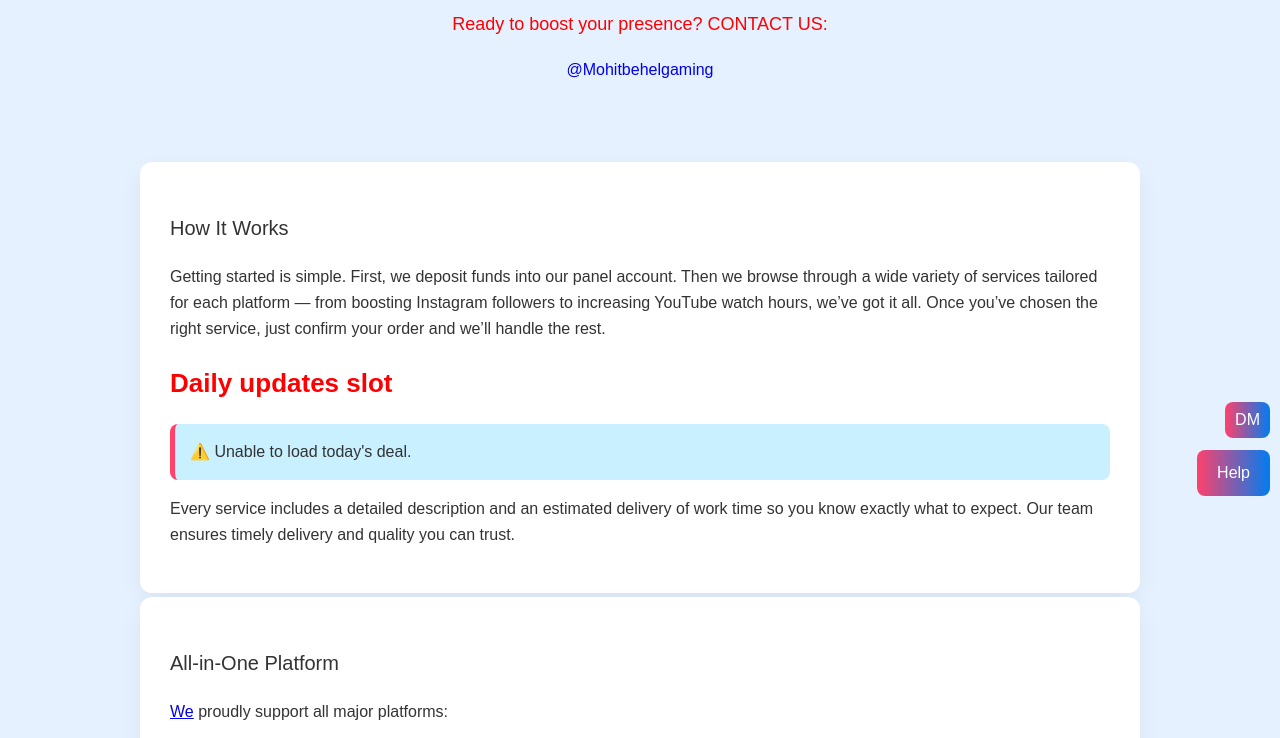
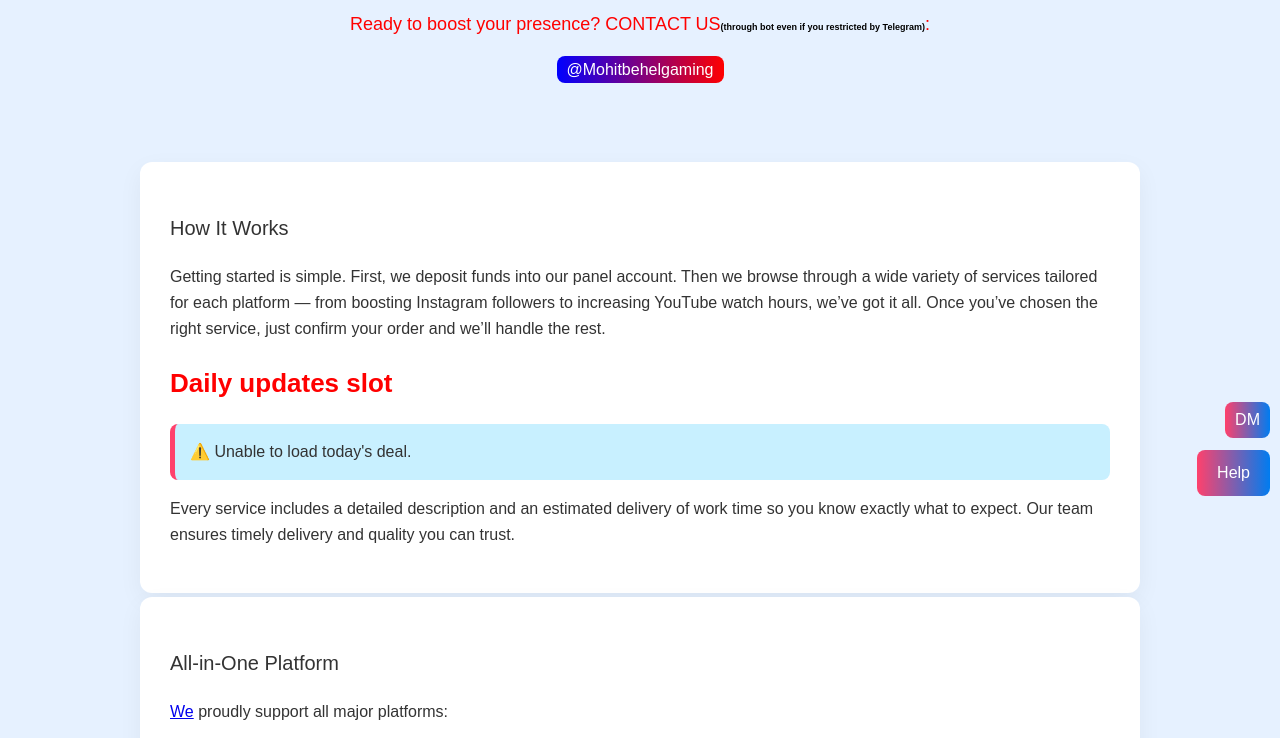
Before and after one commit to Jarvis123563/Social.com, a plain HTML site: page index.html in a window 1280 px wide. Shown: the part 270-1008 px from the top of the page. Drawn offline with Linux system fonts and the light colour scheme; no server answers.

Commit message:
Update index.html

```diff
--- a/index.html
+++ b/index.html
@@ -145,8 +145,9 @@
   </header>
 
   <div style="text-align:center; margin: 20px auto;">
-    <p style="color:red; font-size: 18px; ">Ready to boost your presence? CONTACT US:</p>
-    <a href="https://t.me/Mohitbehelgaming" target="_blank" style="font-size: 16px; text-decoration:none;">@Mohitbehelgaming</a>
+    <p style="color:red; font-size: 18px; ">Ready to boost your presence? CONTACT US<strong style="color:black; font-size:9px;">(through bot even if you restricted by Telegram)</strong>:</p>
+    <a href="https://t.me/Mohitbadmashbot"
+   style=" background: linear-gradient(to right, blue,red); color: white; padding: 5px 10px; border-radius: 8px; font-size: 16px; font-weight: 500; text-decoration: none; font-family: 'Poppins', sans-serif; cursor: pointer;" >@Mohitbehelgaming</a>
   </div>
  <a href="Help1.html"
    style="position: fixed; top: 90vh; right: 10px; z-index: 9999; background: linear-gradient(to right, #ff416c, #007cf0); color: white; padding: 10px 20px; border-radius: 8px; font-size: 16px; font-weight: 500; text-decoration: none; font-family: 'Poppins', sans-serif; cursor: pointer;">
```
